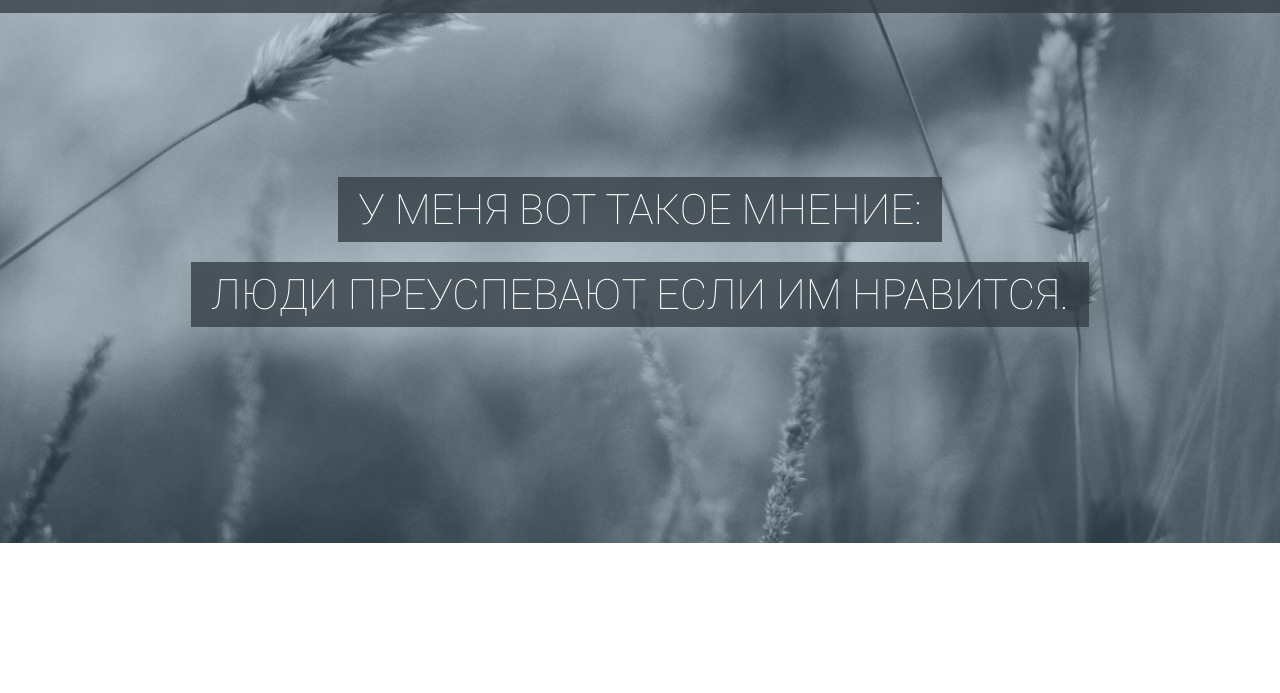
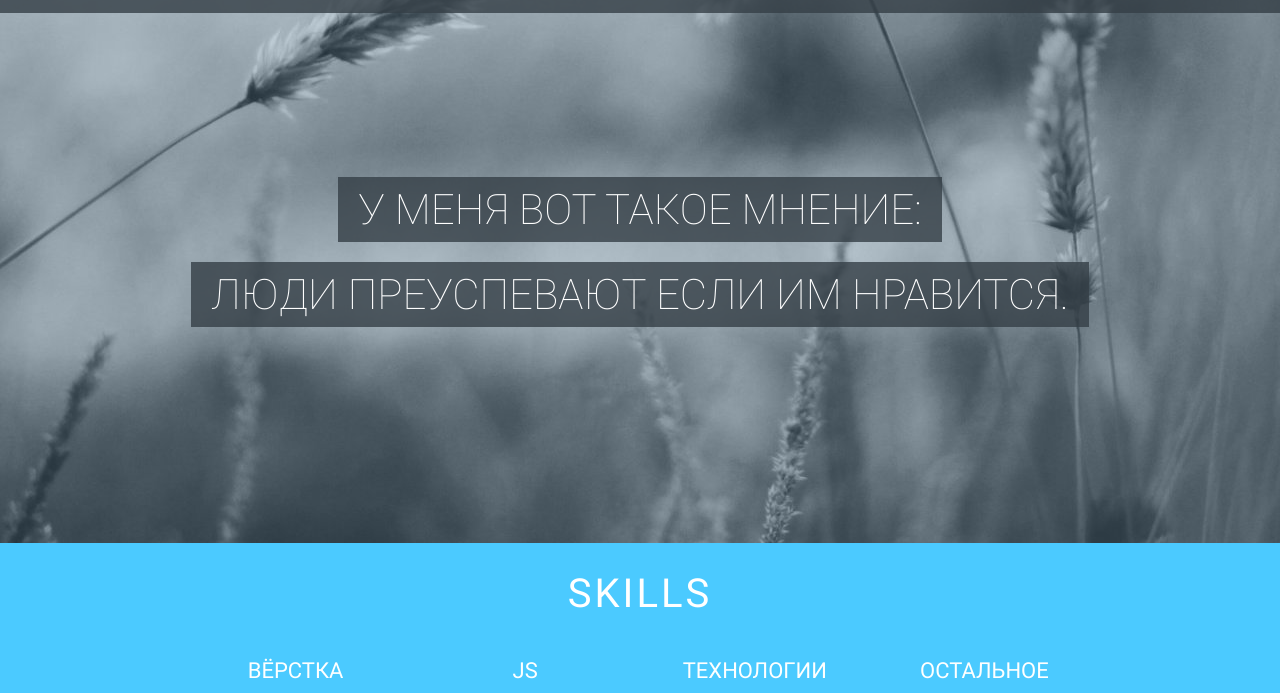
Before and after one commit to TimchenkoSergey/Resume, a website: page index.html in a window 1280 px wide. Shown: the part 107-800 px from the top of the page. Drawn offline with nearby package versions, Linux system fonts and the light colour scheme.

Commit message:
Completed styles for skills section

```diff
--- a/index.html
+++ b/index.html
@@ -52,7 +52,8 @@
 		</div>
 	</header>
 	<main class="main-content">
-		<section class="skills container">
+		<section class="skills" id="skills">
+			<div class="skills__container container">
 				<h2 class="skills__header">Skills</h2>
 				<div class="skills__wrap row">
 					<div class="skills__item col l3">
@@ -68,7 +69,7 @@
 						</p>
 					</div>
 					<div class="skills__item col l3">
-					<h3 class="skills__head">Фреймворки/технологии</h3>
+						<h3 class="skills__head">технологии</h3>
 						<p class="skills__description">
 							JQuery, JQueryUI, Bootstrap, Materialize, Gulp, Git, AngularJS.
 						</p>
@@ -80,6 +81,7 @@
 						</p>
 					</div>
 				</div>
+			</div>
 		</section>
 	</main>
 
--- /dev/null
+++ b/scss/blocks/skills/_skills.scss
@@ -0,0 +1,48 @@
+.skills {
+	margin-top: -15px;
+
+	background-color: $blue;
+
+	text-align: center;
+
+	&__header {
+		margin-top: 0;
+		padding-top: 30px;
+
+		font-size: 40px;
+		font-weight: 400;
+		letter-spacing: 3px;
+	}
+
+	&__head {
+		margin-bottom: 60px;
+		position: relative;
+
+		font-size: 22px;
+		font-weight: 400;
+
+		&::after {
+			content: " ";
+
+			width: 15px;
+			height: 15px;
+			position: absolute;
+			top: 45px;
+			left: calc(50% - 8px);
+
+			background-color: #fff;
+
+			transform: rotate(-45deg);
+
+			transition: 0.5s;
+		}
+
+		&:hover:after {
+			transform: rotate(315deg);
+		}
+	}
+
+	&__description {
+		margin-bottom: 40px;
+	}
+}
--- a/scss/main.scss
+++ b/scss/main.scss
@@ -5,3 +5,5 @@
 @import "blocks/logo/_logo";
 @import "blocks/menu/_menu";
 @import "blocks/header/_header";
+@import "blocks/main-content/_main-content";
+@import "blocks/skills/_skills";
```
Also changed, not shown: css/main.min.css, scss/blocks/main-content/_main-content.scss (added). Lines whose indentation alone changed are shown as unchanged.
